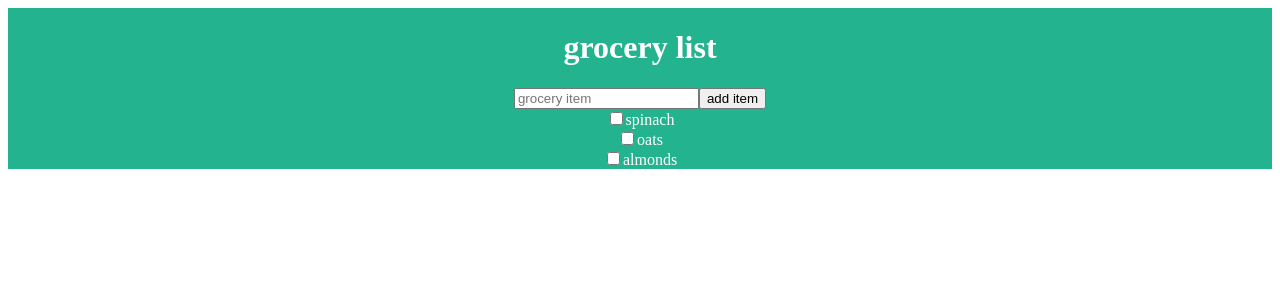
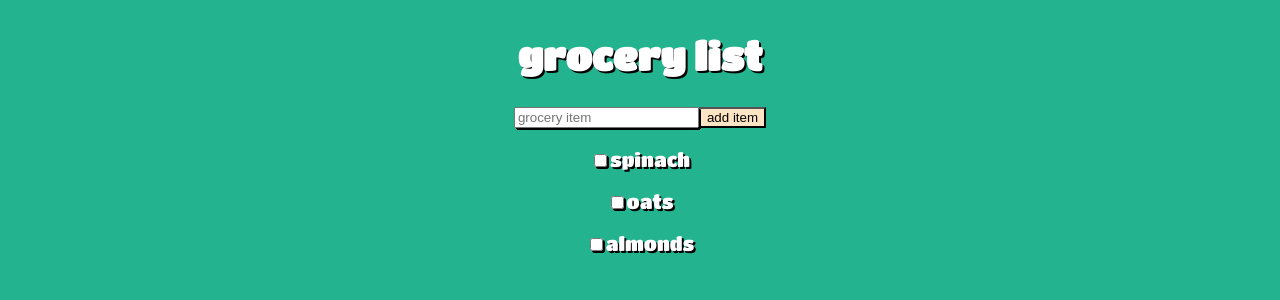
Before and after one commit to adriaivanitsky/real-shopping-list, a React app: page / in a window 1280 px wide. Shown: the top 300 px of the page. Built offline with nearby package versions, Linux system fonts and the light colour scheme.

Commit message:
made my css a little bit sexier

```diff
--- a/src/App.css
+++ b/src/App.css
@@ -0,0 +1,5 @@
+body {
+  background-color: rgb(36, 179, 143);
+  font-family: 'Titan One', cursive;
+  font-size: larger;
+}
--- a/src/App.jsx
+++ b/src/App.jsx
@@ -1,4 +1,5 @@
 import Shopping from './views/Shopping';
+import './App.css';
 
 export default function App() {
   return (
--- a/src/components/GroceryList.css
+++ b/src/components/GroceryList.css
@@ -6,3 +6,16 @@ div {
   background-color: rgb(36, 179, 143);
   color: white;
 }
+
+h1 {
+  filter: drop-shadow(2px 2px black);
+}
+
+label {
+  margin-top: 20px;
+  filter: drop-shadow(2px 2px black);
+}
+
+button {
+  background-color: bisque;
+}
--- a/src/index.html
+++ b/src/index.html
@@ -1,15 +1,18 @@
 <!DOCTYPE html>
 <html lang="en">
-
   <head>
-  <meta charset="UTF-8">
-  <meta name="viewport" content="width=device-width, initial-scale=1.0">
-  <meta http-equiv="X-UA-Compatible" content="ie=edge">
+    <meta charset="UTF-8" />
+    <meta name="viewport" content="width=device-width, initial-scale=1.0" />
+    <meta http-equiv="X-UA-Compatible" content="ie=edge" />
     <title>real-shopping-list</title>
+    <link rel="preconnect" href="https://fonts.googleapis.com" />
+    <link rel="preconnect" href="https://fonts.gstatic.com" crossorigin />
+    <style>
+      @import url('https://fonts.googleapis.com/css2?family=Titan+One&display=swap');
+    </style>
   </head>
 
   <body>
     <div id="root"></div>
   </body>
-
 </html>
```
Lines whose indentation alone changed are shown as unchanged.
